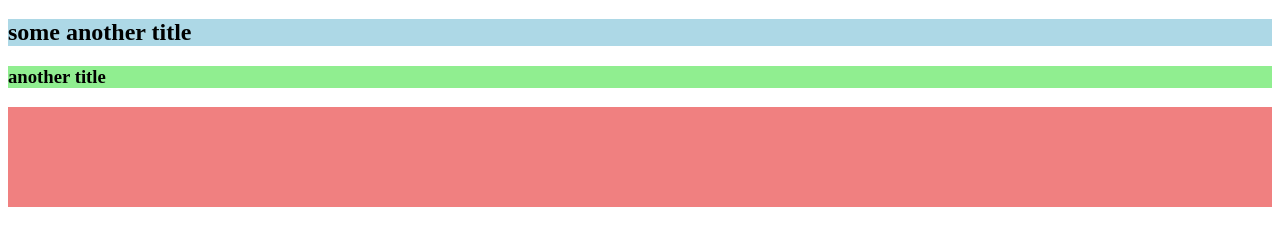
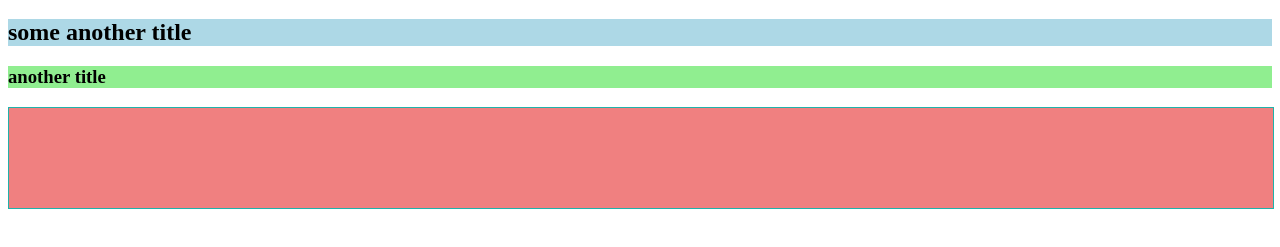
Before and after one commit to OksanaPiddubniak/js-lessons, a plain HTML site: page js/lesson_1/index.html in a window 1280 px wide. Shown: the part 61-308 px from the top of the page. Drawn offline with Linux system fonts and the light colour scheme.

Commit message:
fix in css

```diff
--- a/js/lesson_1/style.css
+++ b/js/lesson_1/style.css
@@ -11,4 +11,5 @@ h2 {
   width: 100%;
   height: 100px;
   background: lightcoral;
+  border: 1px solid lightseagreen;
 }
```
